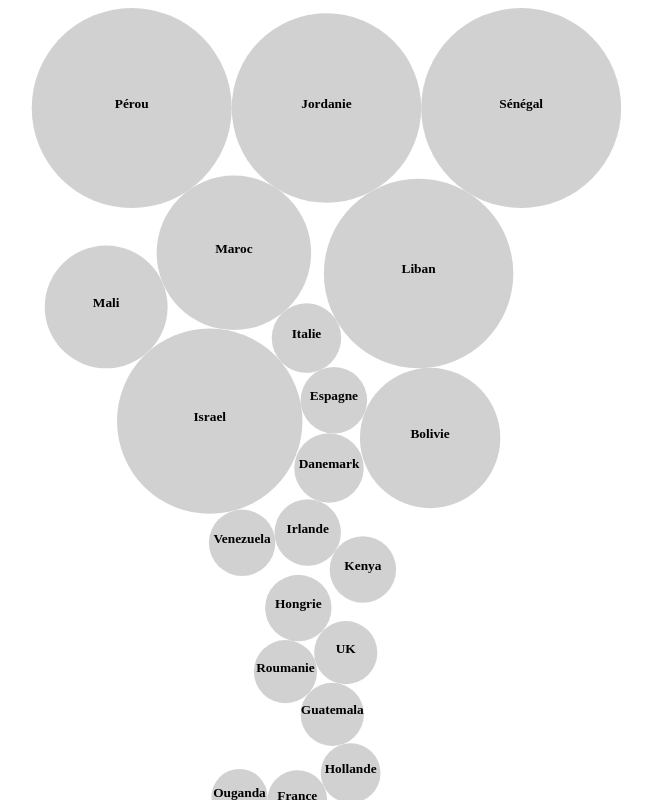
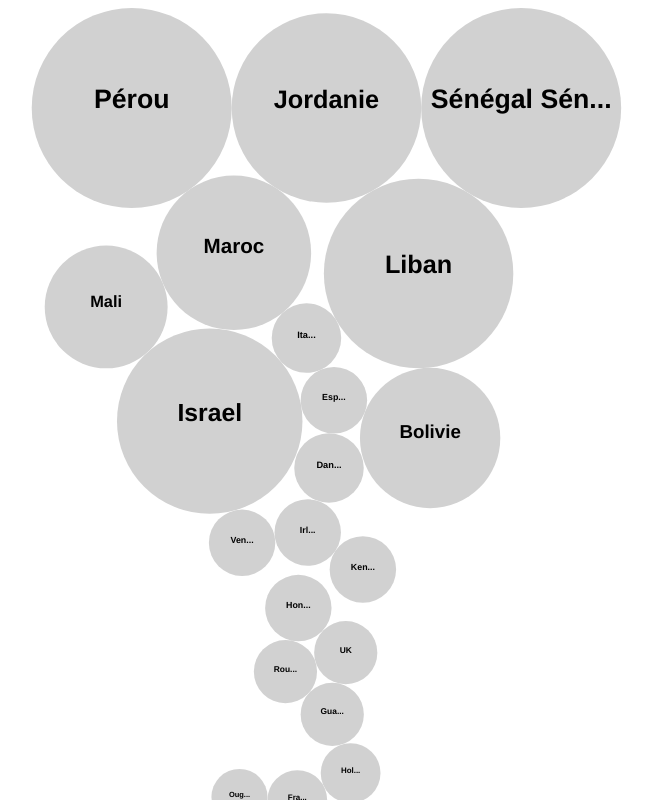
Before and after one commit to theodo/audit-universe-grape-graphe, a Vue app: page / in a window 1280 px wide. Shown: the top 800 px of the page, without its empty margins (198-850 px from the left). Built offline with nearby package versions, Linux system fonts and the light colour scheme; the HTML template or start-up script is replaced by a standard one.

Commit message:
add tooltip and sizable text

```diff
--- a/package.json
+++ b/package.json
@@ -1,6 +1,6 @@
 {
   "name": "weweb-custom",
-  "version": "3.0.0",
+  "version": "4.0.0",
   "scripts": {
     "build": "weweb build",
     "serve": "weweb serve"
--- a/src/App.vue
+++ b/src/App.vue
@@ -29,7 +29,7 @@ const data2 = [
   },
   {
     text: "UK",
-    value: 2,
+    value: 0,
     score: 10,
   },
   {
@@ -111,7 +111,7 @@ const data1 = [
     score: 3162,
   },
   {
-    text: "Sénégal",
+    text: "Sénégal Sénégal Sénégal Sénégal Sénégal",
     value: 102,
     score: 62,
   },
--- a/src/components/BubbleGraph.vue
+++ b/src/components/BubbleGraph.vue
@@ -146,15 +146,50 @@ export default {
             .on("end", dragended)
         );
 
+      const trimText = (text, threshold) => {
+        if (text.length <= threshold) return text;
+        return text.substr(0, threshold).concat("...");
+      };
+
+      const getFontSize = (dataValue) => {
+        const fontSize = size(dataValue) / 5;
+        return fontSize > 4 ? fontSize : 0;
+      };
+
       var text = node
         .append("text")
-        .text((d) => d.text)
+        .text((d) => trimText(d.text, size(d.value) / 9))
         .attr("x", width / 2)
         .attr("y", height / 2)
+        .attr("pointer-events", "none")
         .style("text-anchor", "middle")
         .style("font-weight", "bold")
-        .style("font-size", "10pt")
+        .style("font-family", "Helvetica Neue")
+        .style("font-size", (d) => `${getFontSize(d.value)}pt`)
         .style("fill", "black");
+
+      var tooltip = d3
+        .select(graphName)
+        .append("div")
+        .text("here")
+        .attr("pointer-events", "none")
+        .style("position", "absolute")
+        .style("visibility", "hidden")
+        .style("font-size", "16pt");
+
+      circle
+        .on("mouseover", function (d) {
+          return tooltip.style("visibility", "visible");
+        })
+        .on("mousemove", function (event, d) {
+          return tooltip
+            .style("top", event.pageY + 10 + "px")
+            .style("left", event.pageX + 10 + "px")
+            .text(`Nom : ${d.text}`);
+        })
+        .on("mouseout", function (d) {
+          return tooltip.style("visibility", "hidden");
+        });
 
       // Features of the forces applied to the nodes:
       var simulation = d3
```
Also changed, not shown: 1 other file (tests, documents, lock files or other folders).
